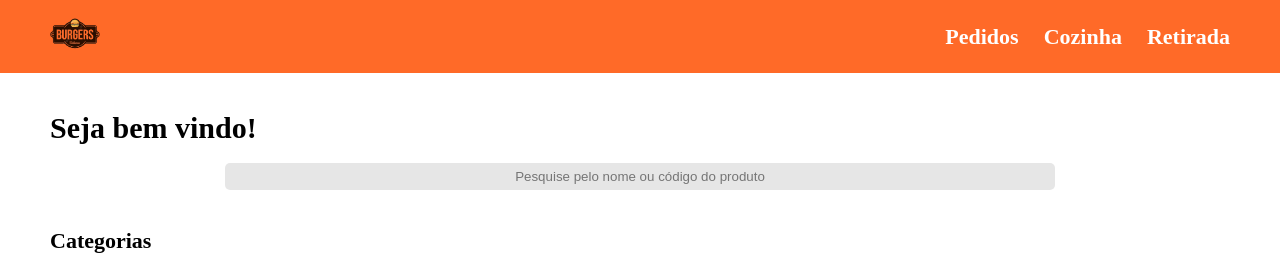
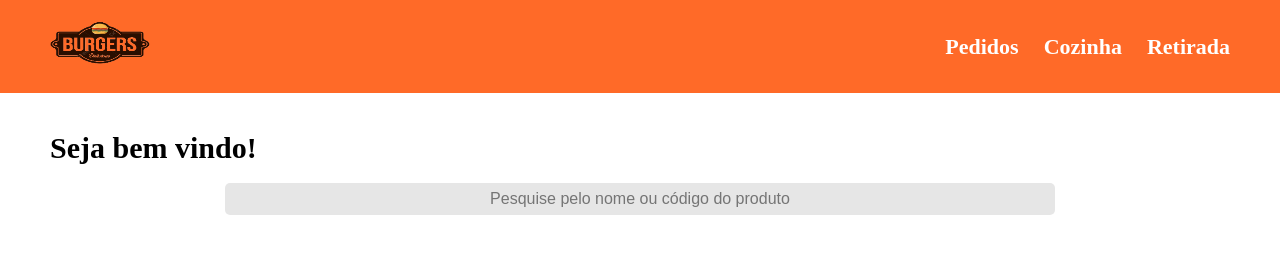
Before and after one commit to edmcorrea/Fast-Food-DevioBR, a React (Vite) app in the folder frontend/: page / in a window 1280 px wide. Shown: the top 256 px of the page. Built offline with nearby package versions, Linux system fonts and the light colour scheme.

Commit message:
refactor: frontend - refatoring styles on categories, header and inputserach component

```diff
--- a/frontend/src/App.css
+++ b/frontend/src/App.css
@@ -40,7 +40,7 @@
 .read-the-docs {
   color: #888;
 } */
-img {
-  width: 50px;
-  height: 50px;
-}
+/* img {
+  width: 100px;
+  height: 100px;
+} */
--- a/frontend/src/app/components/Categories/Categories.scss
+++ b/frontend/src/app/components/Categories/Categories.scss
@@ -27,7 +27,11 @@
       font-size: 15px;
       font-weight: 600;
       width: 200px;
-      height: 100px;
+      height: 150px;
     }
   }
+  &-img {
+    width: 100px;
+    height: 100px;
+  }
 }
--- a/frontend/src/app/components/Categories/index.jsx
+++ b/frontend/src/app/components/Categories/index.jsx
@@ -13,7 +13,7 @@ function Categories() {
       {categoriesMock.map((element) => (
         <button key={element.name} className='categories-btns-btn'>
           <img src={element.img}
-            className="img"
+            className="categories-img"
             alt={element.name}
             />
           <p>{element.name}</p>
--- a/frontend/src/app/components/Header/Header.scss
+++ b/frontend/src/app/components/Header/Header.scss
@@ -16,4 +16,9 @@
       font-weight: 700;
     }
   }
+
+  &-img {
+    width: 100px;
+    height: 70px;
+  }
 }
--- a/frontend/src/app/components/Header/index.jsx
+++ b/frontend/src/app/components/Header/index.jsx
@@ -8,7 +8,7 @@ function Header() {
     <>
       <div className='header'>
         <a href="https://react.dev" target="_blank" rel="noreferrer">
-          <img src={burguers} className="logo react" alt="React logo" />
+          <img src={burguers} className="header-img" alt="React logo" />
         </a>
         <div className='header-links'>
           <Link to="/">Pedidos</Link>
--- a/frontend/src/app/components/InputSearch/InputSearch.scss
+++ b/frontend/src/app/components/InputSearch/InputSearch.scss
@@ -18,8 +18,9 @@
       border: none;
       border-radius: 5px;
       text-align: center;
-      height: 25px;
+      height: 30px;
       width: 70%;
+      font-size: 16px;
     }
   }
 }
```
